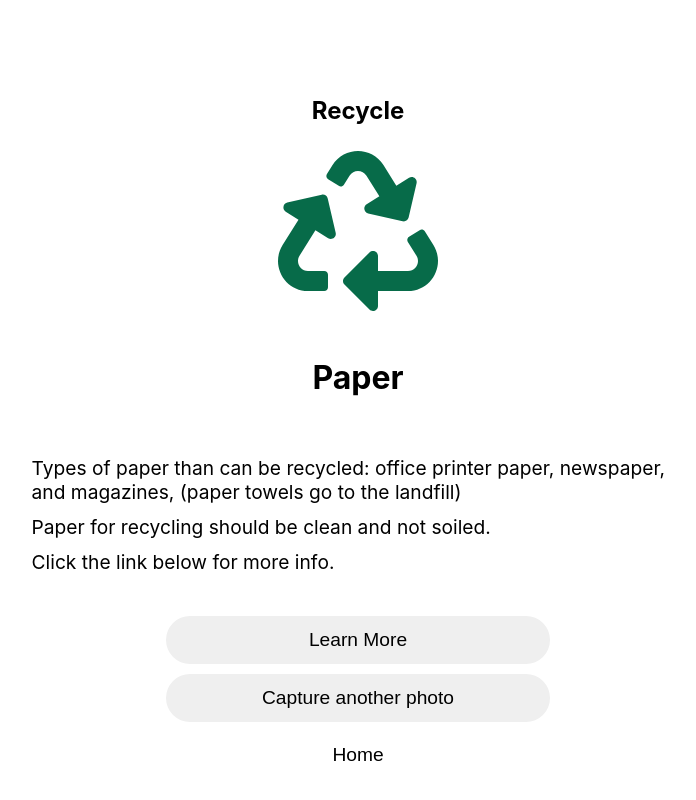
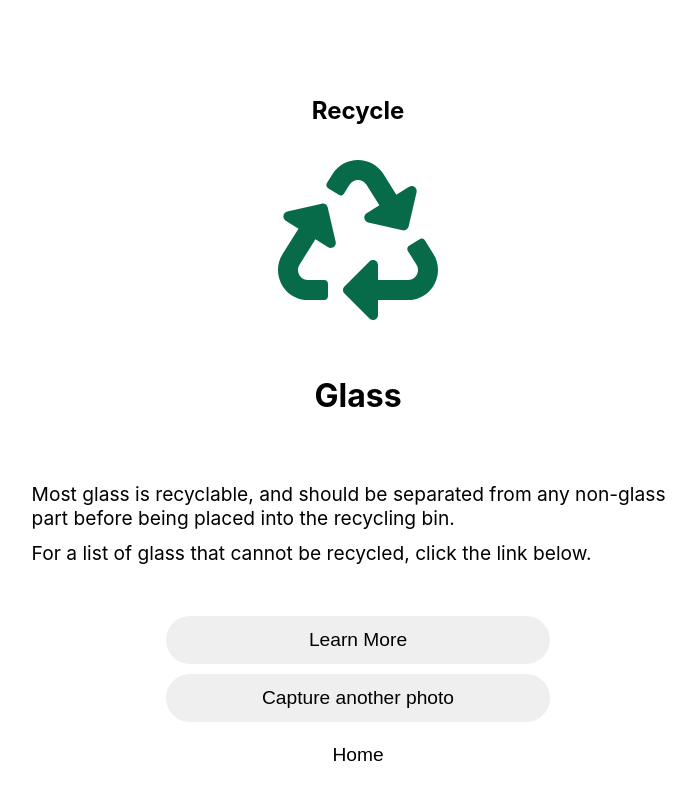
Before and after one commit to codeforsanjose/litter.ai, a React (Create React App) app in the folder client/: page /success in a window 1280 px wide. Shown: the whole page, without its empty margins (282-978 px from the left). Built offline with nearby package versions, Linux system fonts and the light colour scheme.

Commit message:
Added metal, cardboard, paper, glass descriptions

```diff
--- a/client/src/App.jsx
+++ b/client/src/App.jsx
@@ -35,7 +35,7 @@ export default function App() {
           <Route path="/profile" element={<Profile user={user} setUser={setUser} />} />
           <Route path="/register" element={<Register />} />
           <Route path="/login" element={<Login user={user} setUser={setUser} />} />
-          <Route path="/success" element={<SuccessfulSubmission type={categoryData.paper} />} />
+          <Route path="/success" element={<SuccessfulSubmission type={categoryData.glass} />} />
           <Route path="*" element={<PageNotFound />} />
         </Routes>
       </Router>
--- a/client/src/MockData/mockCategoryData.js
+++ b/client/src/MockData/mockCategoryData.js
@@ -5,7 +5,7 @@ const categoryData = {
     icon: '',
     alt: 'recycle icon',
     description: 'Not all plastic is recyclable, even if you see the chasing arrows sign!\nIf the plastic sign has a number #1 or #2 inside of the chasing arrows, it is most likely recyclable.',
-    desc_long: 'Not all plastic is recyclable, even if you see the chasing arrows sign!\nIf the Plastic sign has a number #1 or #2 inside of the chasing arrows, it is most likely recyclable.\nSometimes, Plastic #5 is recyclable but check with your zip code to be most certain.\nMost other numbers (i.e. 3, 4, 6, 7) should be sent to landfill.\nTo be recycled, plastics should be clean of food/residue.\nSoft plastics like plastic bags or saran wrap should be thrown in the trash.\nCosmetics should only be recycled if the item is not mixed with metal, and if the cosmetic portion is removed.',
+    desc_long: '<p>Not all plastic is recyclable, even if you see the chasing arrows sign!</p>\n<p>If the Plastic sign has a number #1 or #2 inside of the chasing arrows, it is most likely recyclable.</p>\n<p>Sometimes, Plastic #5 is recyclable but check with your zip code to be most certain.</p>\n<p>Most other numbers (i.e. 3, 4, 6, 7) should be sent to landfill.</p>\n<p>To be recycled, plastics should be clean of food/residue.</p>\n<p>Soft plastics like plastic bags or saran wrap should be thrown in the trash.</p>\n<p>Cosmetics should only be recycled if the item is not mixed with metal, and if the cosmetic portion is removed.</p>',
   },
   metal: {
     name: 'Metal',
@@ -13,7 +13,7 @@ const categoryData = {
     icon: '',
     alt: 'recycle icon',
     description: 'Most types of metal are recyclable!\nAluminum/tin cans are recyclable.  Rinsing/washing them first will help their recyclability and keep your kitchen smelling fresh.\nMixed items (combination metal, plastic, or glass) should be separated into their component parts.\n',
-    desc_long: 'Most types of metal are recyclable!\nAluminum/tin cans are recyclable.  Rinsing/washing them first will help their recyclability and keep your kitchen smelling fresh.\nMixed items (combination metal, plastic, or glass) should be separated into their component parts.',
+    desc_long: '<p>Most types of metal are recyclable!</p>\n<p>Aluminum/tin cans are recyclable.  Rinsing/washing them first will help their recyclability and keep your kitchen smelling fresh.</p>\n<p>Mixed items (combination metal, plastic, or glass) should be separated into their component parts.</p>',
   },
   cardboard: {
     name: 'Cardboard',
@@ -21,7 +21,7 @@ const categoryData = {
     icon: '',
     alt: 'recycle icon',
     description: 'Most cardboard is recyclable.  Break cardboard down so it lays flat to save space in your bin.\nRemove any plastic from the cardboard.  If soiled (with food), it can go into compost.',
-    desc_long: 'Cardboard is one of the easiest and most common materials to recycle!\nIt’s best to break down cardboard so that it lays flat. This will help you save space in your bin.\nRemove any plastic from the cardboard before recycling.\nIf the item is a takeout box or a pizza box:\n If it’s soiled with food, it can go into compost\nIf it’s clean, it can be recycled.',
+    desc_long: '<p>Cardboard is one of the easiest and most common materials to recycle!</p>\n<p>It’s best to break down cardboard so that it lays flat. This will help you save space in your bin.</p>\n<p>Remove any plastic from the cardboard before recycling.</p>\n<p>If the item is a takeout box or a pizza box:</p>\n<ul><li>If it’s soiled with food, it can go into compost</li><li>If it’s clean, it can be recycled.</li></ul>',
   },
   paper: {
     name: 'Paper',
@@ -31,6 +31,14 @@ const categoryData = {
     description: 'Types of paper than can be recycled: office printer paper, newspaper, and magazines, (paper towels go to the landfill)\nPaper for recycling should be clean and not soiled.\nClick the link below for more info.',
     desc_long: '<p>Many different kinds of paper can be recycled, including:</p>\n<ul><li>newspaper</li><li>colored office paper</li><li>white office paper</li><li>magazines</li><li>catalogs</li><li>phone books</li></ul>\n<p>Some type of paper that cannot be recycled are:</p>\n<ul><li>coated and treated paper</li><li>paper with food waste</li><li>juice and cereal boxes</li><li>paper cups</li><li>paper towels</li><li>paper or magazines laminated with plastic</li></ul>',
   },
+  glass: {
+    name: 'Glass',
+    category: 'Recycle',
+    icon: '',
+    alt: 'recycle icon',
+    description: 'Most glass is recyclable, and should be separated from any non-glass part before being placed into the recycling bin.\nFor a list of glass that cannot be recycled, click the link below.',
+    desc_long: '<p>Most glass is recyclable.</p>\n<p>Most food and beverage glass containers can be recycled.</p>\n<p>The glass part should be separated from the non-glass part to be recycled. Otherwise it should be sent to landfill.</p>\n<p>The following types of glass <u>cannot</u> be recycled:</p>\n<ul><li>Drinking or wine glasses and plates</li><li>Ceramics, Pyrex or other heat resistant glass</li><li>Light bulbs</li><li>Computer monitors, phone screens</li><li>Plate glass: windows, sliding doors (can be recycled separately)</li><li>Safety glass, car windshields</li><li>Art glass and leaded crystal</li><li>Mirrors</li></ul>',
+  },
 };
 
 export default categoryData;
```
